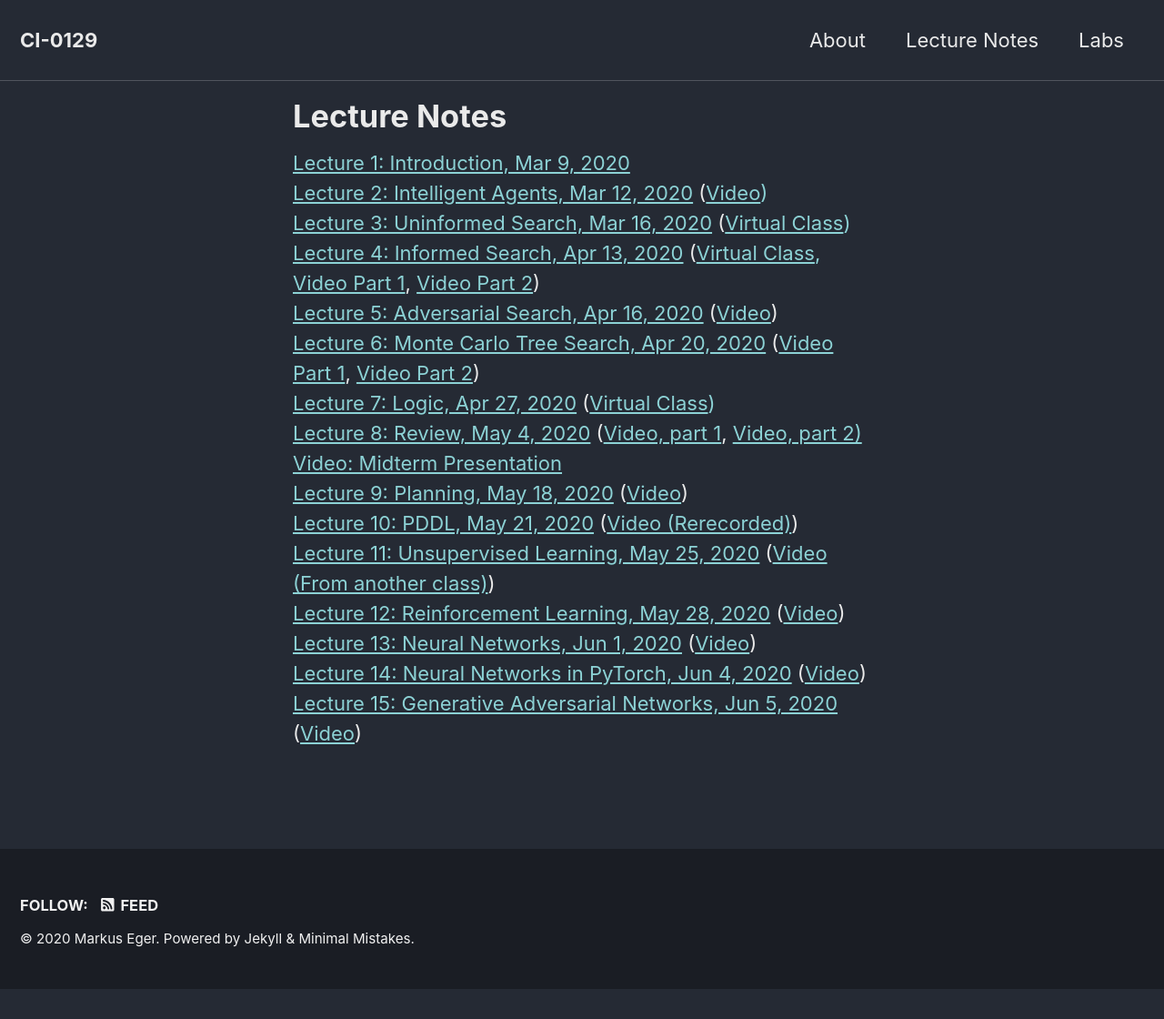
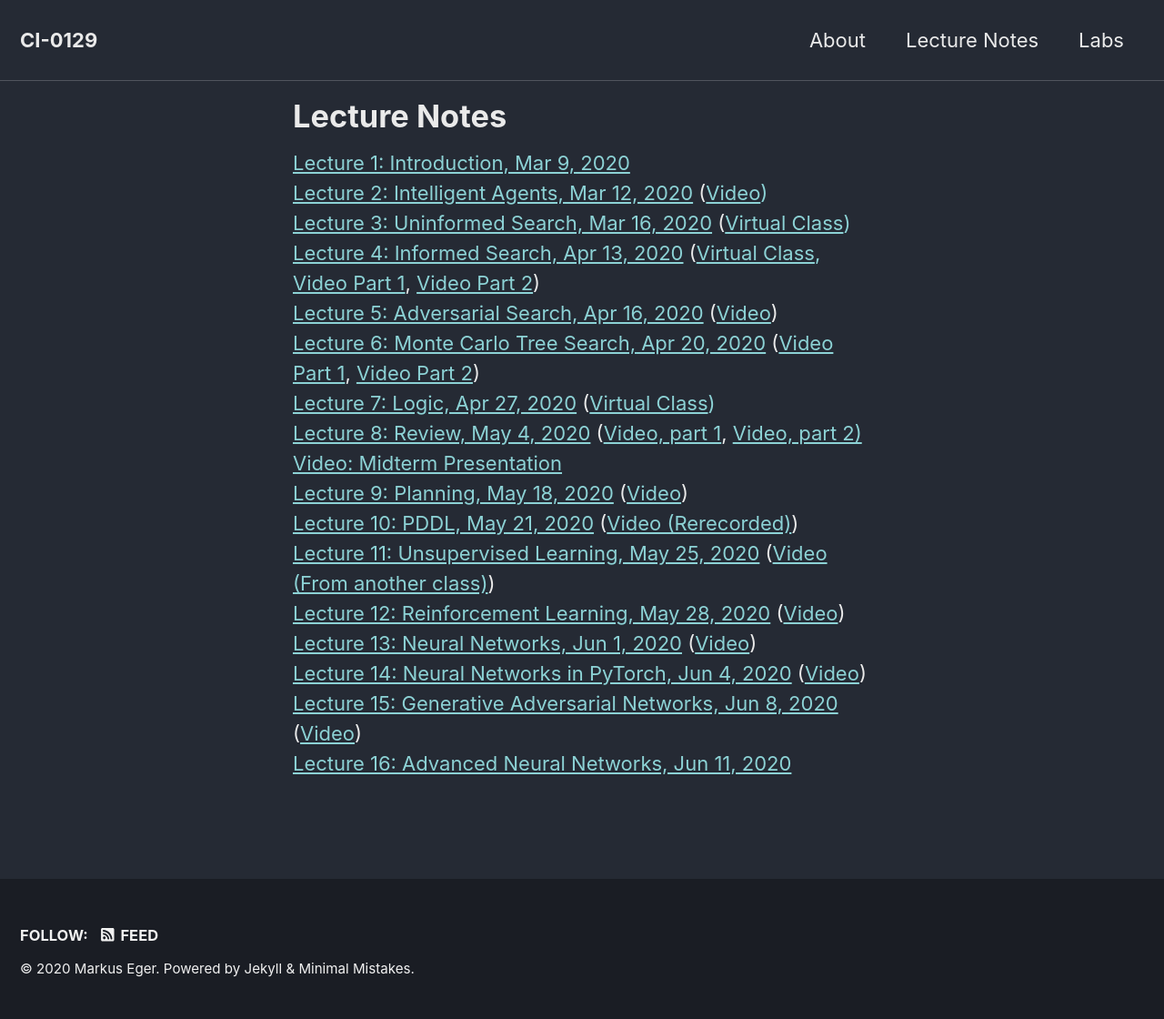
Before and after one commit to yawgmoth/CI-0129, a Jekyll site: the page built from _pages/slides.html, in a window 1280 px wide. Shown: the whole page at 91% size. Built offline with Jekyll 4.4.1, drawn with Linux system fonts in a browser that asks for light colours; cached includes are drawn as plain includes; nearby versions of some CDN libraries; before the commit the page ends 1087 px from its top, so only the background shows below that.

```diff
--- a/_pages/slides.html
+++ b/_pages/slides.html
@@ -23,4 +23,5 @@
 <a href="lecture12.html">Lecture 12: Reinforcement Learning, May 28, 2020</a>  (<a href="https://youtu.be/LL3MrlQ-0Sc">Video</a>) <br/>
 <a href="lecture13.html">Lecture 13: Neural Networks, Jun 1, 2020</a> (<a href="https://youtu.be/RtbLUZ8yzr0">Video</a>)<br/>
 <a href="lecture14.html">Lecture 14: Neural Networks in PyTorch, Jun 4, 2020</a> (<a href="https://www.youtube.com/watch?v=NCtGZgrLnw8">Video</a>)<br/>
-<a href="lecture15.html">Lecture 15: Generative Adversarial Networks, Jun 5, 2020</a> (<a href="https://www.youtube.com/watch?v=yQuW5Gz8mVM">Video</a>) <br/>
+<a href="lecture15.html">Lecture 15: Generative Adversarial Networks, Jun 8, 2020</a> (<a href="https://www.youtube.com/watch?v=yQuW5Gz8mVM">Video</a>) <br/>
+<a href="lecture16.html">Lecture 16: Advanced Neural Networks, Jun 11, 2020</a> <br/>
```
Also changed, not shown: assets/img/autoencoder.png (added), assets/img/deepnetwork.png (added), assets/img/denoising.png (added), assets/img/dimensionality.png (added).
